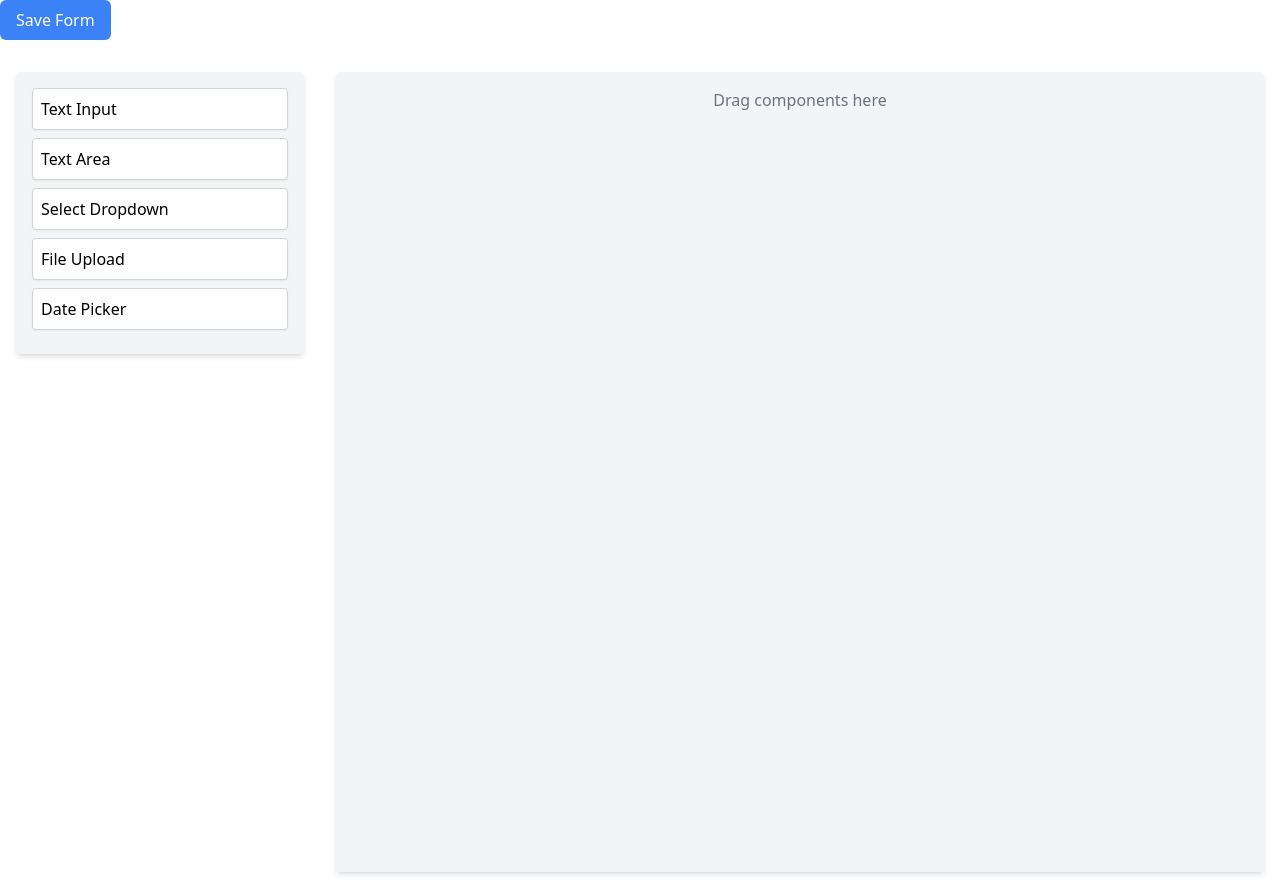
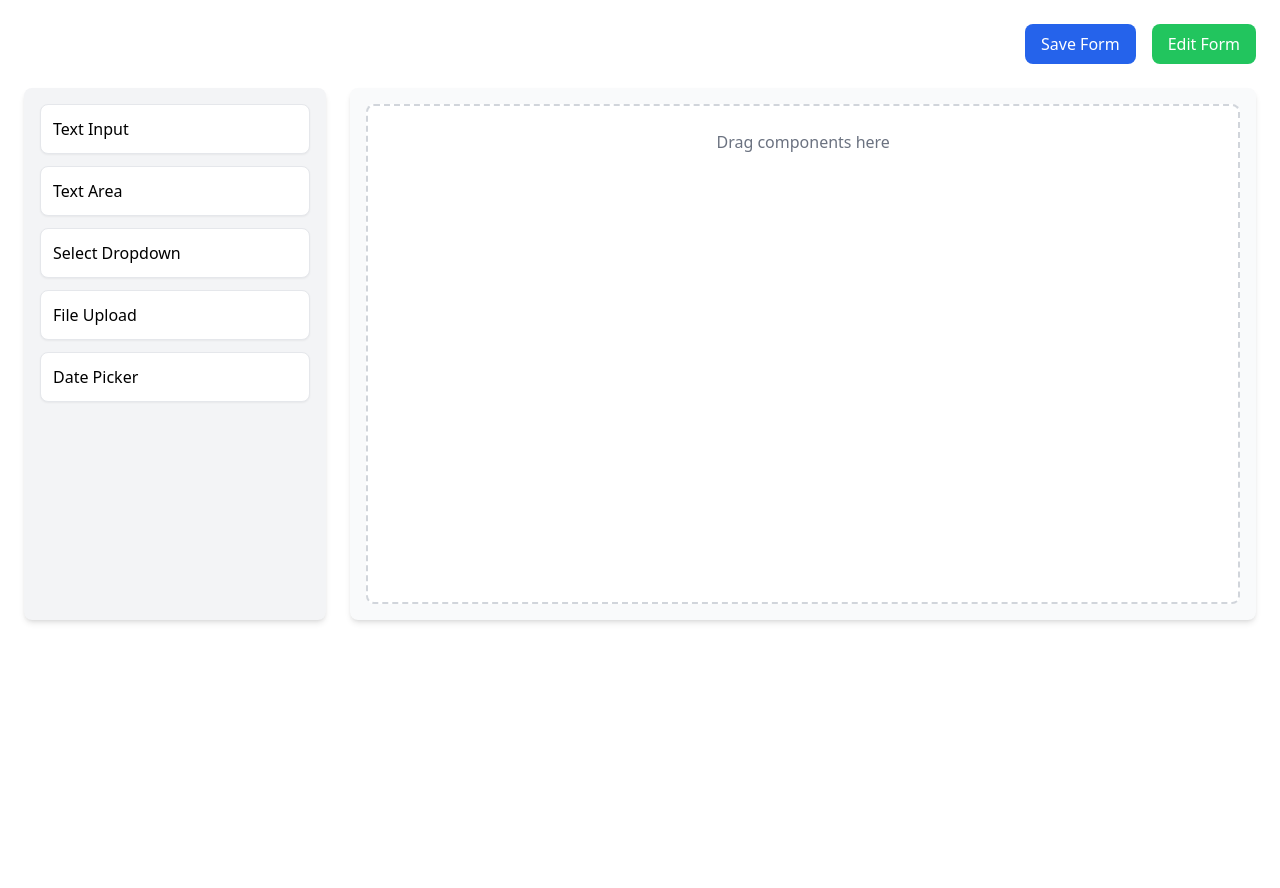
Before and after one commit to BravesDevs/fiyge-fe, a React (Vite) app: page / in a window 1280 px wide. After the commit the page ends 800 px from the top, so only its background shows below. Built offline with nearby package versions, Linux system fonts and the light colour scheme.

Commit message:
Visually stable

```diff
--- a/src/App.jsx
+++ b/src/App.jsx
@@ -1,6 +1,6 @@
 import { useState } from "react";
 import { DragDropContext, Droppable, Draggable } from "react-beautiful-dnd";
-import { useDropzone } from "react-dropzone"; // Import react-dropzone
+import { useDropzone } from "react-dropzone";
 import axios from "axios";
 import PropertiesPanel from "./components/PropertiesPanel";
 
@@ -59,7 +59,6 @@ const App = () => {
   const handleDragEnd = (result) => {
     const { source, destination } = result;
     if (!destination) return;
-
     const droppedElement = availableElements.find(
       (el) => el.id === result.draggableId
     );
@@ -89,19 +88,13 @@ const App = () => {
     );
   };
 
-  // Function to generate a random form name
   const generateFormName = () =>
     `Form_${Math.random().toString(36).substring(2, 8)}`;
 
-  // Function to handle form save
   const handleSaveForm = async () => {
     setIsSaving(true);
     const formName = generateFormName();
-
-    const payload = {
-      form_name: formName,
-      form_data: { elements },
-    };
+    const payload = { form_name: formName, form_data: { elements } };
 
     try {
       const response = await axios.post(
@@ -118,27 +111,29 @@ const App = () => {
   };
 
   return (
-    <div>
-      <div className="mb-4">
+    <div className="p-6">
+      <div className="flex justify-end gap-4 mb-6">
         <button
           onClick={handleSaveForm}
-          className="px-4 py-2 bg-blue-500 text-white rounded-md"
+          className="px-4 py-2 bg-blue-600 text-white rounded-lg"
           disabled={isSaving}
         >
           {isSaving ? "Saving..." : "Save Form"}
         </button>
+        <button
+          onClick={() => alert("Edit Form")}
+          className="px-4 py-2 bg-green-500 text-white rounded-lg"
+        >
+          Edit Form
+        </button>
       </div>
 
       <DragDropContext onDragEnd={handleDragEnd}>
-        <div className="flex">
-          <div className="w-1/4 p-4">
+        <div className="flex gap-6">
+          <div className="w-1/4 p-4 bg-gray-100 rounded-lg shadow-md">
             <Droppable droppableId="available-elements">
               {(provided) => (
-                <div
-                  ref={provided.innerRef}
-                  {...provided.droppableProps}
-                  className="bg-gray-100 p-4 rounded shadow-md"
-                >
+                <div ref={provided.innerRef} {...provided.droppableProps}>
                   {availableElements.map((element, index) => (
                     <Draggable
                       key={element.id}
@@ -150,7 +145,7 @@ const App = () => {
                           ref={provided.innerRef}
                           {...provided.draggableProps}
                           {...provided.dragHandleProps}
-                          className="p-2 mb-2 bg-white border border-gray-300 rounded shadow-sm"
+                          className="p-3 mb-3 bg-white border rounded-lg shadow-sm"
                         >
                           {element.label}
                         </div>
@@ -163,13 +158,13 @@ const App = () => {
             </Droppable>
           </div>
 
-          <div className="w-3/4 p-4">
-            <Droppable droppableId="canvas" direction="vertical">
+          <div className="w-3/4 p-4 bg-gray-50 rounded-lg shadow-md">
+            <Droppable droppableId="canvas">
               {(provided) => (
                 <div
                   ref={provided.innerRef}
                   {...provided.droppableProps}
-                  className="bg-gray-100 p-4 rounded shadow-md min-h-screen"
+                  className="min-h-[500px] bg-white p-6 border-2 border-dashed border-gray-300 rounded-lg"
                 >
                   {elements.length === 0 ? (
                     <div className="text-center text-gray-500">
@@ -187,41 +182,30 @@ const App = () => {
                             ref={provided.innerRef}
                             {...provided.draggableProps}
                             {...provided.dragHandleProps}
-                            className="p-3 mb-3 bg-white border border-gray-300 rounded shadow-sm"
+                            className="p-4 mb-4 bg-white border border-gray-300 rounded-lg shadow-sm"
+                          >
+                            <div
                               onClick={() => handleEditClick(element)}
+                              className="cursor-pointer"
                             >
-                            {element.type === "text" && (
-                              <div>
                               <label className="block font-semibold">
                                 {element.label}
                               </label>
+                              {element.type === "text" && (
                                 <input
                                   type="text"
                                   placeholder={element.placeholder}
-                                  className="p-2 border border-gray-300 rounded w-full"
+                                  className="w-full p-2 border border-gray-300 rounded"
                                 />
-                              </div>
                               )}
                               {element.type === "textarea" && (
-                              <div>
-                                <label className="block font-semibold">
-                                  {element.label}
-                                </label>
                                 <textarea
                                   placeholder={element.placeholder}
-                                  className="p-2 border border-gray-300 rounded w-full"
+                                  className="w-full p-2 border border-gray-300 rounded"
                                 />
-                              </div>
                               )}
                               {element.type === "select" && (
-                              <div>
-                                <label className="block font-semibold">
-                                  {element.label}
-                                </label>
-                                <select
-                                  className="p-2 border border-gray-300 rounded w-full"
-                                  defaultValue=""
-                                >
+                                <select className="w-full p-2 border border-gray-300 rounded">
                                   <option value="" disabled>
                                     {element.placeholder}
                                   </option>
@@ -231,45 +215,20 @@ const App = () => {
                                     </option>
                                   ))}
                                 </select>
-                              </div>
                               )}
                               {element.type === "date" && (
-                              <div>
-                                <label className="block font-semibold">
-                                  {element.label}
-                                </label>
                                 <input
                                   type="date"
-                                  placeholder={element.placeholder}
-                                  className="p-2 border border-gray-300 rounded w-full"
+                                  className="w-full p-2 border border-gray-300 rounded"
                                 />
-                              </div>
                               )}
                               {element.type === "file" && (
-                              <div className="p-4 border border-gray-300 rounded bg-gray-50">
-                                <label className="block font-semibold">
-                                  {element.label}
-                                </label>
-                                <div className="mt-2">
                                 <FileUploadDroppable
                                   elementId={element.id}
                                   onDrop={handleFileDrop}
                                 />
-                                </div>
-                                {element.files && element.files.length > 0 && (
-                                  <div className="mt-2">
-                                    <h4 className="font-semibold">
-                                      Uploaded Files
-                                    </h4>
-                                    <ul>
-                                      {element.files.map((file, idx) => (
-                                        <li key={idx}>{file.name}</li>
-                                      ))}
-                                    </ul>
-                                  </div>
                               )}
                             </div>
-                            )}
                           </div>
                         )}
                       </Draggable>
@@ -304,7 +263,7 @@ const FileUploadDroppable = ({ elementId, onDrop }) => {
   return (
     <div
       {...getRootProps()}
-      className="border-2 border-dashed p-4 text-center cursor-pointer"
+      className="border-2 border-dashed p-4 text-center cursor-pointer rounded-md bg-gray-50"
     >
       <input {...getInputProps()} />
       <p>Drag & Drop files here, or click to select files</p>
--- a/src/components/FormBuilderCanvas.jsx
+++ b/src/components/FormBuilderCanvas.jsx
@@ -6,11 +6,9 @@ import axios from "axios";
 const FormBuilderCanvas = ({ elements, updateElement }) => {
   const [isSaving, setIsSaving] = useState(false);
 
-  // Function to generate a random form name
   const generateFormName = () =>
     `Form_${Math.random().toString(36).substring(2, 8)}`;
 
-  // Function to handle form save
   const handleSaveForm = async () => {
     setIsSaving(true);
     const formName = generateFormName();
@@ -35,24 +33,22 @@ const FormBuilderCanvas = ({ elements, updateElement }) => {
   };
 
   return (
-    <div style={{ border: "2px solid #e2e8f0", padding: "10px" }}>
-      <div
-        className="mb-4"
-        style={{ marginBottom: "16px", textAlign: "center" }}
-      >
+    <div className="border-2 border-gray-300 p-6 ro unded-lg shadow-lg bg-white">
+      <div className="flex justify-center space-x-4 mb-6">
         <button
           onClick={handleSaveForm}
-          className="px-4 py-2 bg-blue-500 text-white rounded-md"
+          className={`px-6 py-2 font-semibold rounded-lg text-white ${
+            isSaving ? "bg-blue-400" : "bg-blue-500 hover:bg-blue-600"
+          }`}
           disabled={isSaving}
-          style={{
-            padding: "10px 20px",
-            backgroundColor: "blue",
-            color: "white",
-            borderRadius: "8px",
-            cursor: isSaving ? "not-allowed" : "pointer",
-          }}
         >
           {isSaving ? "Saving..." : "Save Form"}
+        </button>
+        <button
+          className="px-6 py-2 font-semibold rounded-lg text-gray-700 bg-gray-100 hover:bg-gray-200"
+          onClick={() => alert("Edit Form clicked!")}
+        >
+          Edit Form
         </button>
       </div>
 
@@ -61,14 +57,7 @@ const FormBuilderCanvas = ({ elements, updateElement }) => {
           <div
             ref={provided.innerRef}
             {...provided.droppableProps}
-            className="p-4 border border-dashed border-gray-400 rounded-md min-h-[300px] bg-gray-50"
-            style={{
-              padding: "16px",
-              border: "2px dashed gray",
-              borderRadius: "8px",
-              minHeight: "300px",
-              backgroundColor: "#f9fafb",
-            }}
+            className="p-4 border-2 border-dashed border-gray-400 rounded-md min-h-[300px] bg-gray-50 flex flex-col items-center justify-center space-y-4"
           >
             {elements.length === 0 && (
               <p className="text-center text-gray-400">Drag components here</p>
@@ -84,8 +73,7 @@ const FormBuilderCanvas = ({ elements, updateElement }) => {
                     ref={provided.innerRef}
                     {...provided.draggableProps}
                     {...provided.dragHandleProps}
-                    className="p-2"
-                    style={{ padding: "10px" }}
+                    className="p-4 w-full bg-white rounded-lg shadow-sm border border-gray-200"
                   >
                     <EditableFormElement
                       element={element}
```
Lines whose indentation alone changed are shown as unchanged.
